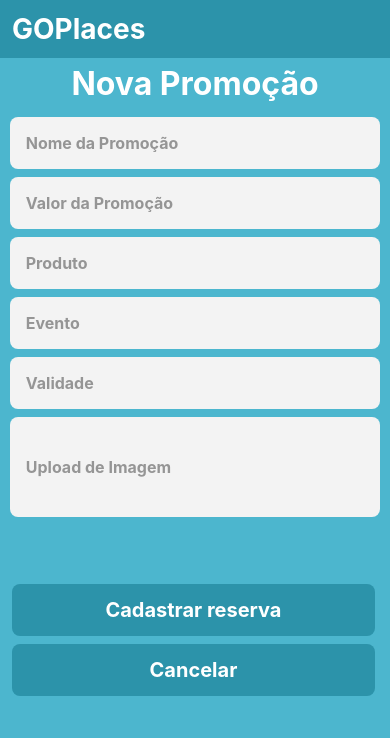
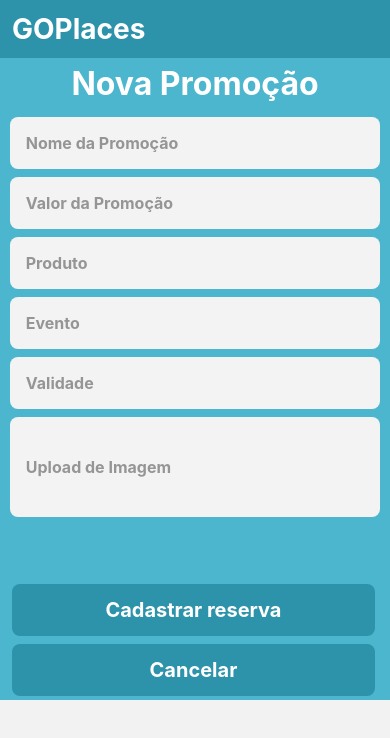
Before and after one commit to ElianMariano/GoPlaces, a React Native app: screen /NewPromotion in a window 390 px wide. Shown: the top 738 px of the page. Built offline with nearby package versions, Linux system fonts and the light colour scheme.

Commit message:
ScrollView correction inside the NewPromotion Screen

```diff
--- a/src/pages/NewPromotion/index.js
+++ b/src/pages/NewPromotion/index.js
@@ -1,5 +1,5 @@
 import React from 'react'
-import {View, Text, StyleSheet, TextInput, Pressable} from 'react-native'
+import {View, Text, StyleSheet, TextInput, ScrollView} from 'react-native'
 import {Ionicons} from '@expo/vector-icons'
 import { useNavigation } from '@react-navigation/native'
 
@@ -15,6 +15,7 @@ export default function NewPromotion(){
     }
 
     return (
+        <ScrollView>
             <View style={styles.container}>
                 <Header />
 
@@ -40,6 +41,7 @@ export default function NewPromotion(){
                     <MainButton onPress={Cancel}>Cancelar</MainButton>
                 </View>
             </View>
+        </ScrollView>
     )
 }
 
```
Lines whose indentation alone changed are shown as unchanged.
